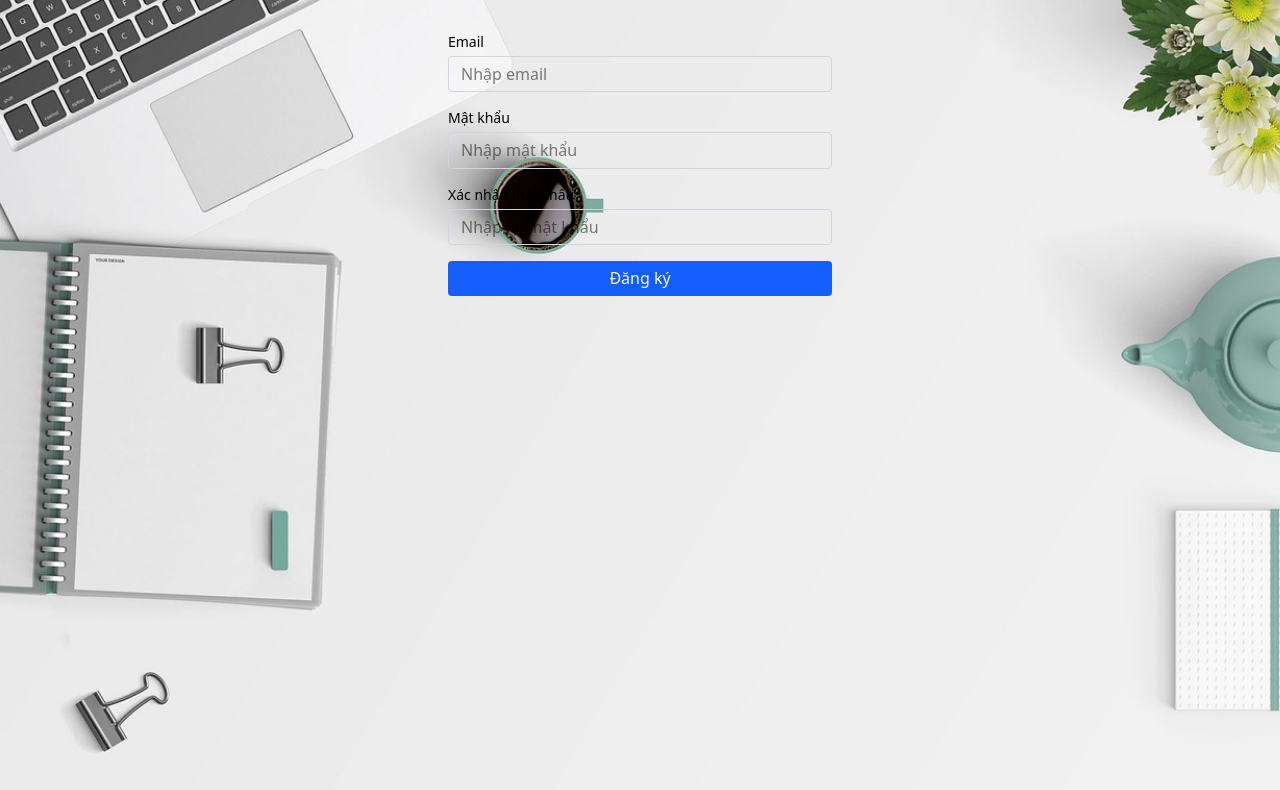
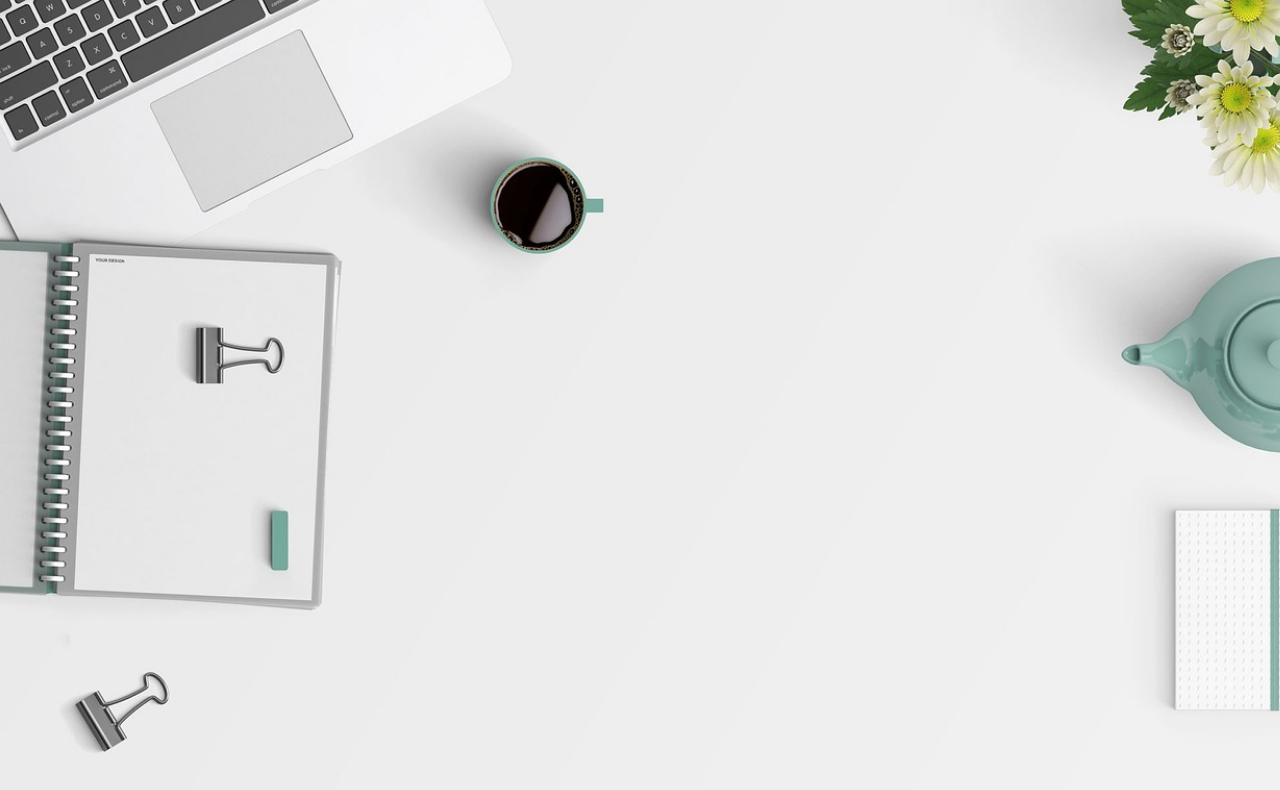
Before and after one commit to ndmanhSoict/ToDoListExercise, a React (Vite) app: page /test in a window 1280 px wide. Shown: the top 790 px of the page. Built offline with nearby package versions, Linux system fonts and the light colour scheme.

Commit message:
feat: add type Task

```diff
--- a/src/TestComponent.tsx
+++ /dev/null
@@ -1,67 +0,0 @@
-import { useForm } from 'react-hook-form';
-import { zodResolver } from '@hookform/resolvers/zod';
-import { registerSchema } from './features/auth/schemas/authSchema';
-import type { RegisterSchema } from './features/auth/schemas/authSchema';
-
-export default function TestComponent() {
-  const {
-    register,
-    handleSubmit,
-    formState: { errors },
-  } = useForm<RegisterSchema>({
-    resolver: zodResolver(registerSchema),
-  });
-
-  const onSubmit = (data: RegisterSchema) => {
-    console.log('Dữ liệu hợp lệ:', data);
-    // 👉 Gửi API đăng ký tại đây
-  };
-
-  return (
-    <form onSubmit={handleSubmit(onSubmit)} className="max-w-sm mx-auto mt-8 space-y-4">
-      <div>
-        <label className="block text-sm font-medium mb-1">Email</label>
-        <input
-          {...register('email')}
-          className="w-full border border-gray-300 rounded px-3 py-2"
-          placeholder="Nhập email"
-          required
-        />
-        {errors.email && <p className="text-red-500 text-sm">{errors.email.message}</p>}
-      </div>
-
-      <div>
-        <label className="block text-sm font-medium mb-1">Mật khẩu</label>
-        <input
-          type="password"
-          {...register('password')}
-          className="w-full border border-gray-300 rounded px-3 py-2"
-          placeholder="Nhập mật khẩu"
-          required
-        />
-        {errors.password && <p className="text-red-500 text-sm">{errors.password.message}</p>}
-      </div>
-
-      <div>
-        <label className="block text-sm font-medium mb-1">Xác nhận mật khẩu</label>
-        <input
-          type="password"
-          {...register('confirmPassword')}
-          className="w-full border border-gray-300 rounded px-3 py-2"
-          placeholder="Nhập lại mật khẩu"
-          required
-        />
-        {errors.confirmPassword && (
-          <p className="text-red-500 text-sm">{errors.confirmPassword.message}</p>
-        )}
-      </div>
-
-      <button
-        type="submit"
-        className="w-full bg-blue-600 text-white py-2 rounded hover:bg-blue-700 transition"
-      >
-        Đăng ký
-      </button>
-    </form>
-  );
-}
--- a/src/routes/test.tsx
+++ b/src/routes/test.tsx
@@ -1,10 +1,5 @@
 import { createFileRoute } from '@tanstack/react-router';
-import TestComponent from '../TestComponent';
 
 export const Route = createFileRoute('/test')({
-  component: () => (
-    <>
-      <TestComponent />
-    </>
-  ),
+  component: () => <>{/* <TestComponent /> */}</>,
 });
--- /dev/null
+++ b/src/shared/type/TypeTask.tsx
@@ -0,0 +1,16 @@
+export type Task = {
+  id: string;
+  title: string;
+  description: string;
+  status:
+    | 'CREATED'
+    | 'TODO'
+    | 'IN_PROGRESS'
+    | 'IN_REVIEW'
+    | 'DEPLOY'
+    | 'IN_TESTING'
+    | 'VERIFY'
+    | 'DONE';
+  createdAt: Date;
+  updatedAt: Date;
+};
```
Also changed, not shown: src/shared/components/TaskComponent.tsx (added).
